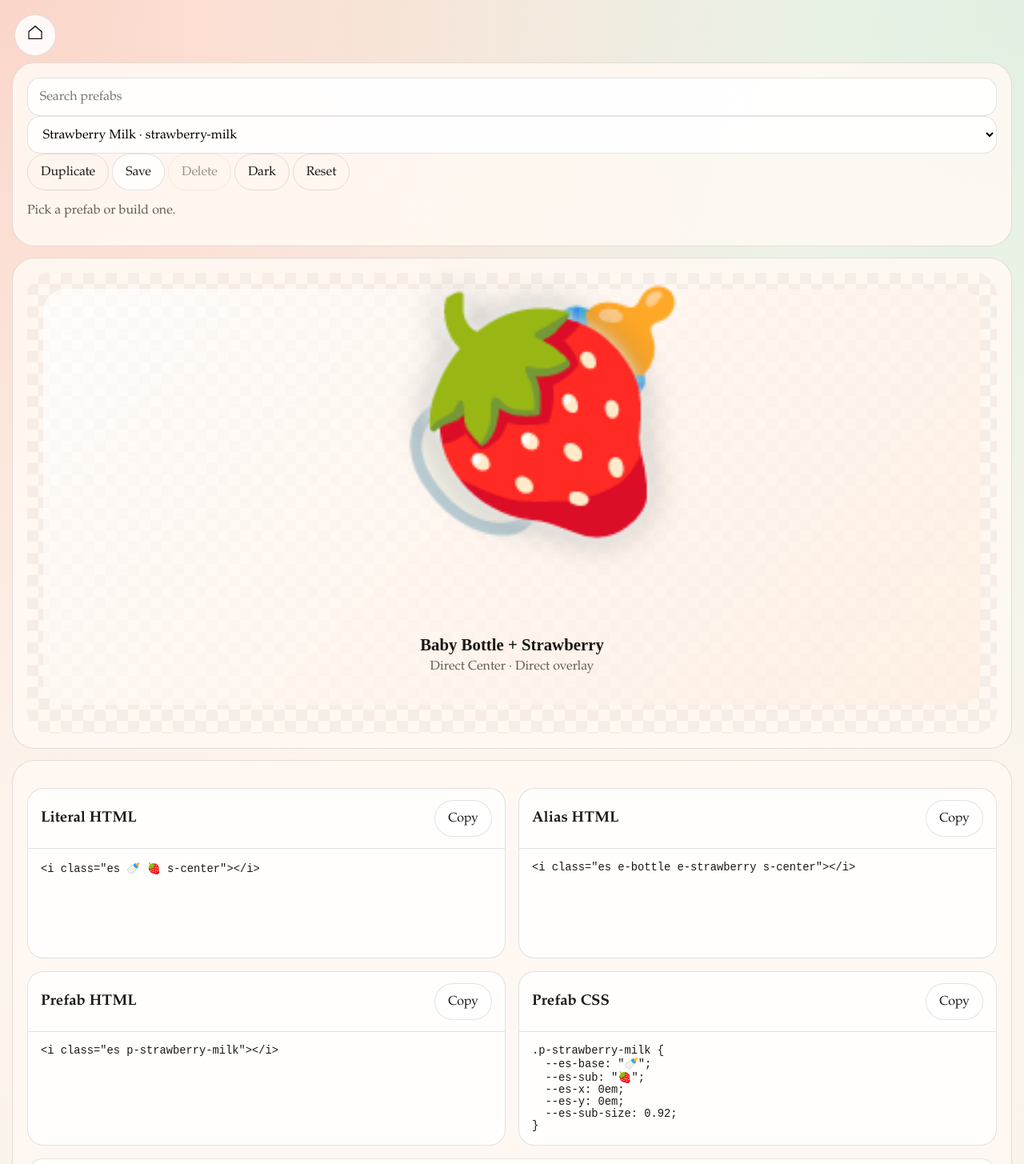
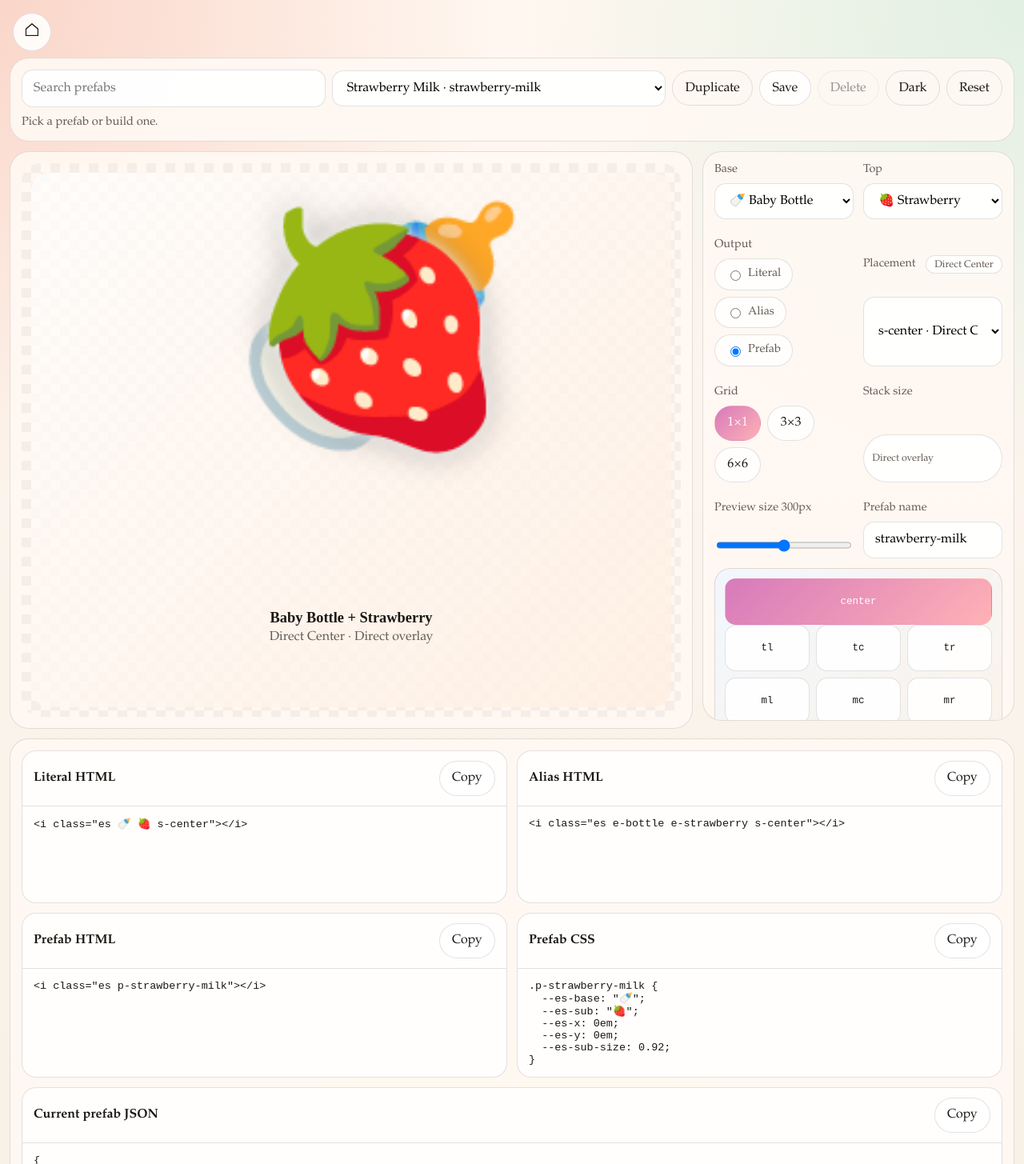
Before and after one commit to LuckyMonkey/emojistack, a website: page sandbox/index.html in a window 1280 px wide. Shown: the top 1455 px of the page at 80% size. Drawn offline with Linux system fonts and the light colour scheme.

Commit message:
Tighten sandbox viewport layout

```diff
--- a/sandbox/sandbox.css
+++ b/sandbox/sandbox.css
@@ -1,6 +1,6 @@
 :root {
   --bg: #f6efe5;
-  --panel: rgb(255 249 243 / 0.88);
+  --panel: rgb(255 249 243 / 0.9);
   --ink: #1a1713;
   --muted: #635b53;
   --line: rgb(26 23 19 / 0.12);
@@ -9,8 +9,12 @@
   --butter: #f8e8a7;
   --sky: #c7def9;
   --berry: #d77abb;
-  --checker-light: linear-gradient(45deg, rgb(0 0 0 / 0.04) 25%, transparent 25%, transparent 75%, rgb(0 0 0 / 0.04) 75%), linear-gradient(45deg, rgb(0 0 0 / 0.04) 25%, transparent 25%, transparent 75%, rgb(0 0 0 / 0.04) 75%);
-  --checker-dark: linear-gradient(45deg, rgb(255 255 255 / 0.06) 25%, transparent 25%, transparent 75%, rgb(255 255 255 / 0.06) 75%), linear-gradient(45deg, rgb(255 255 255 / 0.06) 25%, transparent 25%, transparent 75%, rgb(255 255 255 / 0.06) 75%);
+  --checker-light:
+    linear-gradient(45deg, rgb(0 0 0 / 0.04) 25%, transparent 25%, transparent 75%, rgb(0 0 0 / 0.04) 75%),
+    linear-gradient(45deg, rgb(0 0 0 / 0.04) 25%, transparent 25%, transparent 75%, rgb(0 0 0 / 0.04) 75%);
+  --checker-dark:
+    linear-gradient(45deg, rgb(255 255 255 / 0.06) 25%, transparent 25%, transparent 75%, rgb(255 255 255 / 0.06) 75%),
+    linear-gradient(45deg, rgb(255 255 255 / 0.06) 25%, transparent 25%, transparent 75%, rgb(255 255 255 / 0.06) 75%);
   color-scheme: light;
   font-family: "Iowan Old Style", "Palatino Linotype", "Book Antiqua", Georgia, serif;
 }
@@ -19,41 +23,13 @@
 
 body {
   margin: 0;
-  min-height: 100vh;
+  min-height: 100svh;
   color: var(--ink);
   background:
     radial-gradient(circle at top left, rgb(246 183 165 / 0.52), transparent 28%),
     radial-gradient(circle at top right, rgb(191 232 210 / 0.48), transparent 28%),
     radial-gradient(circle at 50% 100%, rgb(248 232 167 / 0.38), transparent 34%),
     linear-gradient(180deg, #fff7f0, var(--bg));
-}
-
-.shell {
-  width: min(1480px, calc(100vw - 30px));
-  margin: 0 auto;
-  padding: 78px 0 44px;
-}
-
-.home-link {
-  position: fixed;
-  z-index: 20;
-  border: 1px solid var(--line);
-  border-radius: 999px;
-  background: rgb(255 255 255 / 0.86);
-  color: inherit;
-  text-decoration: none;
-  padding: 0.8rem 1rem;
-}
-
-.home-link {
-  top: 18px;
-  left: 18px;
-  width: 52px;
-  height: 52px;
-  display: grid;
-  place-items: center;
-  padding: 0;
-  font-size: 1.5rem;
 }
 
 a,
@@ -64,14 +40,12 @@ textarea {
   font: inherit;
 }
 
-.ghost-link,
 button {
   border: 1px solid var(--line);
   border-radius: 999px;
   background: rgb(255 255 255 / 0.84);
   color: inherit;
-  text-decoration: none;
-  padding: 0.78rem 1rem;
+  padding: 0.72rem 0.96rem;
   cursor: pointer;
 }
 
@@ -79,84 +53,107 @@ button {
   background: transparent;
 }
 
+.shell {
+  width: min(1440px, calc(100vw - 24px));
+  margin: 0 auto;
+  padding: 72px 0 24px;
+}
+
+.home-link {
+  position: fixed;
+  top: 16px;
+  left: 16px;
+  z-index: 20;
+  width: 48px;
+  height: 48px;
+  display: grid;
+  place-items: center;
+  border: 1px solid var(--line);
+  border-radius: 999px;
+  background: rgb(255 255 255 / 0.88);
+  color: inherit;
+  text-decoration: none;
+  font-size: 1.4rem;
+}
+
 .workspace {
   display: grid;
-  grid-template-columns: 1fr;
-  gap: 14px;
+  grid-template-columns: minmax(0, 1fr) minmax(320px, 390px);
+  gap: 12px;
   align-items: start;
 }
 
-.controls-panel {
-  order: 1;
+.picker-panel,
+.snippets-panel,
+.io-panel {
+  grid-column: 1 / -1;
 }
 
 .preview-panel {
-  order: 0;
+  position: sticky;
+  top: 72px;
 }
 
-.prefab-panel,
-.io-panel {
-  grid-column: auto;
+.controls-panel {
+  position: sticky;
+  top: 72px;
+  max-height: calc(100svh - 88px);
+  overflow: auto;
 }
 
-.prefab-panel { order: 2; }
-.io-panel { order: 3; }
-
 .panel {
-  border-radius: 28px;
+  border-radius: 24px;
   border: 1px solid var(--line);
   background: var(--panel);
-  padding: 18px;
+  padding: 14px;
 }
 
-.panel-head {
-  display: flex;
-  justify-content: space-between;
+.picker-head {
+  display: grid;
+  grid-template-columns: minmax(180px, 1fr) minmax(240px, 1.1fr) repeat(5, auto);
+  gap: 8px;
   align-items: center;
-  gap: 16px;
-  margin-bottom: 18px;
 }
 
-.panel-head h2,
-.panel-head h3,
-.snippet-head h3,
-.library-columns h3 {
-  margin: 0;
-}
-
-.field {
-  margin-bottom: 18px;
-}
-
-.field label {
-  display: block;
-  margin-bottom: 8px;
+.status-line {
+  margin: 10px 0 0;
   color: var(--muted);
   font-size: 0.92rem;
 }
 
-.two-up {
+.controls-grid {
   display: grid;
   grid-template-columns: repeat(2, minmax(0, 1fr));
-  gap: 14px;
+  gap: 12px;
+}
+
+.field {
+  display: grid;
+  gap: 8px;
+  margin-bottom: 12px;
+}
+
+.field label {
+  color: var(--muted);
+  font-size: 0.9rem;
 }
 
 .label-row {
   display: flex;
   justify-content: space-between;
+  gap: 8px;
   align-items: center;
-  gap: 12px;
 }
 
 .chip {
   display: inline-flex;
   align-items: center;
-  padding: 0.28rem 0.65rem;
+  padding: 0.24rem 0.64rem;
   border-radius: 999px;
+  border: 1px solid var(--line);
   background: rgb(255 255 255 / 0.92);
-  border: 1px solid var(--line);
-  font-size: 0.8rem;
   color: var(--muted);
+  font-size: 0.78rem;
 }
 
 select,
@@ -164,44 +161,41 @@ input[type="text"],
 input[type="search"],
 textarea {
   width: 100%;
-  border-radius: 16px;
+  border-radius: 14px;
   border: 1px solid var(--line);
-  background: rgb(255 255 255 / 0.88);
-  padding: 0.85rem 0.92rem;
+  background: rgb(255 255 255 / 0.9);
+  padding: 0.8rem 0.88rem;
 }
 
 .mode-toggle,
 .picker-toggle,
-.button-row {
+.button-row,
+.io-actions {
   display: flex;
   flex-wrap: wrap;
   gap: 8px;
 }
 
-.button-row > * {
-  flex: 1 1 180px;
+.mode-toggle label {
+  display: inline-flex;
+  gap: 6px;
+  align-items: center;
+  padding: 0.64rem 0.88rem;
+  border-radius: 999px;
+  border: 1px solid var(--line);
+  background: rgb(255 255 255 / 0.76);
 }
 
-.mode-toggle label {
-  display: inline-flex;
-  align-items: center;
-  gap: 8px;
-  padding: 0.68rem 0.9rem;
-  border-radius: 999px;
-  border: 1px solid var(--line);
-  background: rgb(255 255 255 / 0.72);
-}
-
-.picker-toggle button.active {
+.picker-toggle button.active,
+.position-cell.active {
   background: linear-gradient(135deg, var(--berry), #ffb1b5);
-  color: white;
+  color: #fff;
   border-color: transparent;
 }
 
 .picker-shell {
-  margin-top: 12px;
-  padding: 14px;
-  border-radius: 24px;
+  padding: 12px;
+  border-radius: 20px;
   border: 1px solid var(--line);
   background:
     linear-gradient(135deg, rgb(255 255 255 / 0.76), rgb(255 241 234 / 0.88)),
@@ -210,7 +204,7 @@ textarea {
 
 .position-board {
   display: grid;
-  gap: 10px;
+  gap: 8px;
 }
 
 #position-direct {
@@ -226,30 +220,35 @@ textarea {
 }
 
 .position-cell {
-  min-height: 72px;
-  border-radius: 18px;
+  min-height: 58px;
+  border-radius: 14px;
   border: 1px solid var(--line);
-  background: rgb(255 255 255 / 0.86);
+  background: rgb(255 255 255 / 0.88);
   font-family: "IBM Plex Mono", "Cascadia Mono", monospace;
-  font-size: 0.82rem;
+  font-size: 0.78rem;
 }
 
 .micro-board .position-cell {
-  min-height: 52px;
-  border-radius: 12px;
-  font-size: 0.72rem;
+  min-height: 42px;
+  border-radius: 10px;
+  font-size: 0.68rem;
 }
 
-.position-cell.active {
-  background: linear-gradient(135deg, #ff9cb6, #ffdd92);
-  border-color: transparent;
+.button-row > * {
+  flex: 1 1 150px;
+}
+
+.inline-note {
+  color: var(--muted);
+  font-size: 0.88rem;
+  margin-top: 8px;
 }
 
 .preview-stage {
-  padding: 20px;
-  border-radius: 28px;
-  background-size: 28px 28px;
-  background-position: 0 0, 14px 14px;
+  padding: 12px;
+  border-radius: 24px;
+  background-size: 24px 24px;
+  background-position: 0 0, 12px 12px;
 }
 
 .preview-light {
@@ -263,13 +262,12 @@ textarea {
 }
 
 .preview-hero {
-  min-height: 520px;
+  min-height: calc(100svh - 132px);
   display: grid;
   place-items: center;
-  gap: 18px;
-  border-radius: 28px;
-  background: linear-gradient(135deg, rgb(255 255 255 / 0.68), rgb(255 239 226 / 0.8));
-  margin-bottom: 16px;
+  gap: 12px;
+  border-radius: 22px;
+  background: linear-gradient(135deg, rgb(255 255 255 / 0.72), rgb(255 239 226 / 0.82));
   text-align: center;
   cursor: grab;
 }
@@ -278,66 +276,40 @@ textarea {
   background: linear-gradient(135deg, rgb(38 31 24 / 0.72), rgb(20 16 13 / 0.82));
 }
 
-.preview-hero i {
-  font-size: var(--preview-size, 300px);
-  --es-overlay-shadow: 0 0 0.08em rgb(255 255 255 / 0.95), 0 0 0.16em rgb(0 0 0 / 0.35);
-}
-
 .preview-hero.is-dragging {
   cursor: grabbing;
 }
 
+.preview-hero i {
+  max-width: 100%;
+  font-size: min(52vh, 30vw);
+  --es-overlay-shadow: 0 0 0.08em rgb(255 255 255 / 0.95), 0 0 0.16em rgb(0 0 0 / 0.35);
+}
+
 .preview-caption {
   display: grid;
-  gap: 6px;
+  gap: 4px;
 }
 
 .preview-caption strong {
   font-family: "Rockwell", serif;
-  font-size: 1.3rem;
+  font-size: 1.15rem;
 }
 
-.preview-caption span,
-.status-line {
+.preview-caption span {
   color: var(--muted);
-}
-
-.compare-row {
-  display: grid;
-  grid-template-columns: repeat(3, minmax(0, 1fr));
-  gap: 12px;
-}
-
-.compare-card {
-  display: grid;
-  place-items: center;
-  gap: 10px;
-  min-height: 180px;
-  padding: 16px;
-  border-radius: 22px;
-  background: rgb(255 255 255 / 0.72);
-  border: 1px solid var(--line);
-}
-
-.compare-card.active {
-  outline: 2px solid #ff7ba1;
-}
-
-.compare-card i {
-  font-size: 130px;
 }
 
 .snippet-grid {
   display: grid;
   grid-template-columns: repeat(2, minmax(0, 1fr));
-  gap: 16px;
-  margin-top: 16px;
+  gap: 12px;
 }
 
 .snippet-card {
-  border-radius: 20px;
+  border-radius: 18px;
   border: 1px solid var(--line);
-  background: rgb(255 255 255 / 0.76);
+  background: rgb(255 255 255 / 0.78);
   overflow: hidden;
 }
 
@@ -348,73 +320,38 @@ textarea {
 .snippet-head {
   display: flex;
   justify-content: space-between;
+  gap: 8px;
   align-items: center;
-  gap: 10px;
-  padding: 14px 16px;
+  padding: 12px 14px;
   border-bottom: 1px solid var(--line);
+}
+
+.snippet-head h3 {
+  margin: 0;
+  font-size: 1rem;
 }
 
 pre {
   margin: 0;
-  min-height: 136px;
-  padding: 16px;
+  min-height: 120px;
+  padding: 14px;
   overflow: auto;
   white-space: pre-wrap;
   word-break: break-word;
   font-family: "IBM Plex Mono", "Cascadia Mono", monospace;
-  font-size: 0.86rem;
-}
-
-.library-columns {
-  display: grid;
-  grid-template-columns: repeat(2, minmax(0, 1fr));
-  gap: 18px;
-}
-
-.prefab-list {
-  display: grid;
-  gap: 10px;
-  max-height: 520px;
-  overflow: auto;
-  padding-right: 4px;
-}
-
-.prefab-card {
-  display: grid;
-  grid-template-columns: 64px 1fr;
-  gap: 14px;
-  align-items: center;
-  padding: 14px;
-  border-radius: 20px;
-  border: 1px solid var(--line);
-  background: rgb(255 255 255 / 0.74);
-}
-
-.prefab-card.active {
-  border-color: #ff90ab;
-  outline: 1px solid #ff90ab;
-}
-
-.prefab-card i {
-  font-size: 56px;
-}
-
-.prefab-card .badge {
-  color: var(--muted);
-  font-size: 0.78rem;
-}
-
-.prefab-actions {
-  display: flex;
-  gap: 8px;
-  margin-top: 8px;
+  font-size: 0.84rem;
 }
 
 textarea {
-  min-height: 220px;
+  min-height: 180px;
   resize: vertical;
   font-family: "IBM Plex Mono", "Cascadia Mono", monospace;
   font-size: 0.84rem;
+  margin-top: 10px;
+}
+
+.io-panel summary {
+  cursor: pointer;
 }
 
 button:disabled {
@@ -433,28 +370,31 @@ button:disabled {
   border: 0;
 }
 
-@media (max-width: 1160px) {
-  .snippet-grid,
-  .compare-row,
-  .library-columns {
+@media (max-width: 1220px) {
+  .workspace {
     grid-template-columns: 1fr;
+  }
+
+  .preview-panel,
+  .controls-panel,
+  .picker-panel,
+  .snippets-panel,
+  .io-panel {
+    grid-column: auto;
+    position: static;
+    max-height: none;
+    overflow: visible;
+  }
+
+  .preview-hero {
+    min-height: min(72svh, 760px);
   }
 }
 
-@media (max-width: 840px) {
-  .home-link {
-    top: 14px;
-  }
-
-  .home-link {
-    left: 18px;
-    right: auto;
-  }
-
-  .two-up,
-  .snippet-grid,
-  .compare-row,
-  .library-columns {
+@media (max-width: 940px) {
+  .picker-head,
+  .controls-grid,
+  .snippet-grid {
     grid-template-columns: 1fr;
   }
 
@@ -462,3 +402,19 @@ button:disabled {
     grid-column: auto;
   }
 }
+
+@media (max-width: 640px) {
+  .shell {
+    width: min(100vw - 16px, 100%);
+    padding-top: 70px;
+  }
+
+  .home-link {
+    top: 12px;
+    left: 12px;
+  }
+
+  .preview-hero i {
+    font-size: min(44vh, 70vw);
+  }
+}
--- a/sandbox/sandbox.js
+++ b/sandbox/sandbox.js
@@ -333,8 +333,13 @@
   function setPreview() {
     const def = currentDefinition();
     const icon = elements.previewMain;
+    const maxByHeight = Math.max(160, Math.floor(window.innerHeight * 0.46));
+    const maxByWidth = window.innerWidth > 1220
+      ? Math.max(220, Math.floor(window.innerWidth * 0.28))
+      : Math.max(220, Math.floor(window.innerWidth * 0.62));
+    const appliedSize = Math.min(def.iconSize, maxByHeight, maxByWidth);
     icon.className = "es";
-    icon.style.fontSize = `${def.iconSize}px`;
+    icon.style.fontSize = `${appliedSize}px`;
     icon.style.setProperty("--es-base", JSON.stringify(def.base.emoji));
     icon.style.setProperty("--es-sub", JSON.stringify(def.overlay.emoji));
     icon.style.setProperty("--es-x", `${def.position.x}em`);
@@ -718,6 +723,8 @@
       dragPointerId = null;
       elements.previewHero.classList.remove("is-dragging");
     });
+
+    window.addEventListener("resize", redraw);
   }
 
   bindEvents();
```
Also changed, not shown: README.md.
